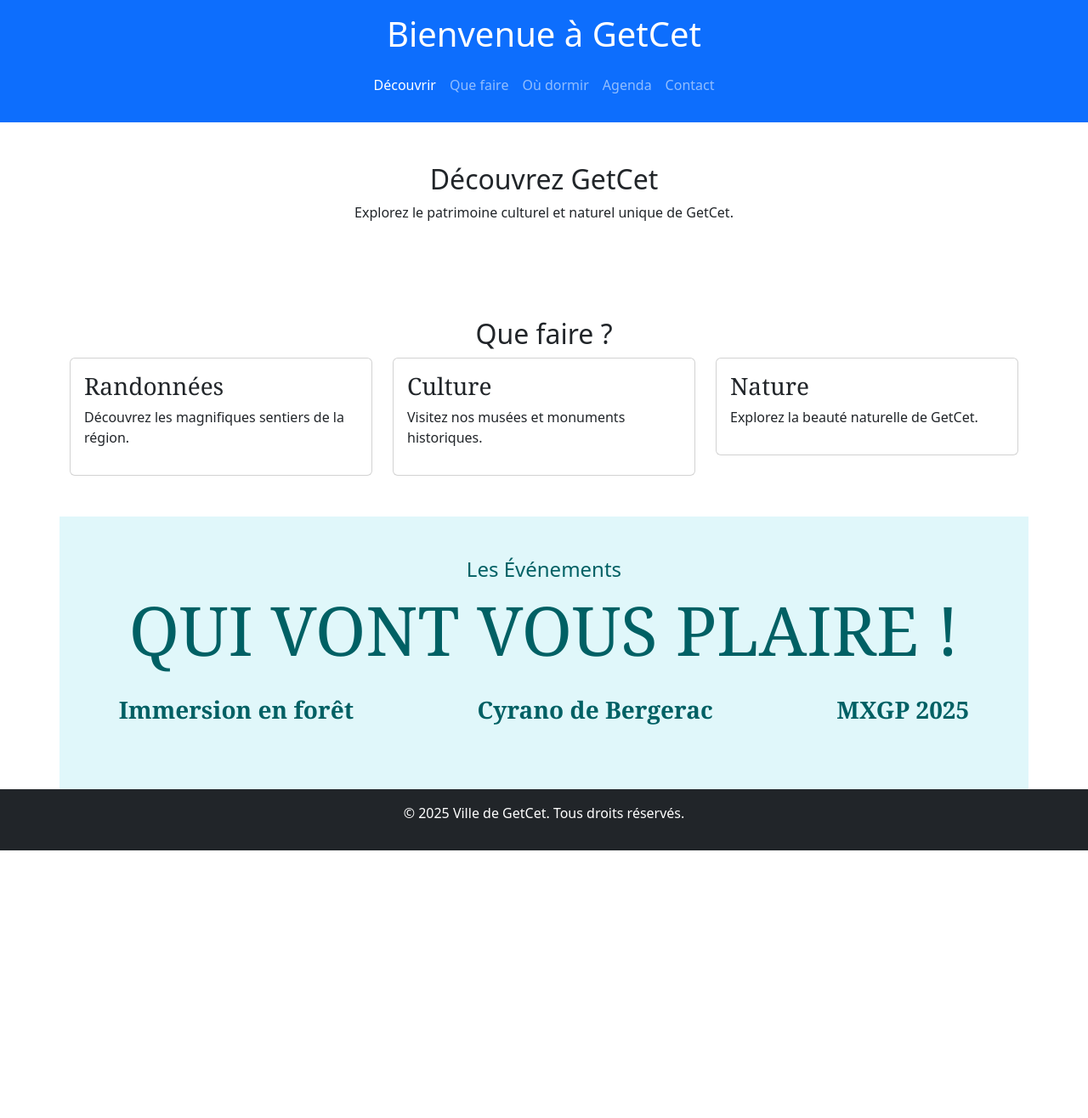
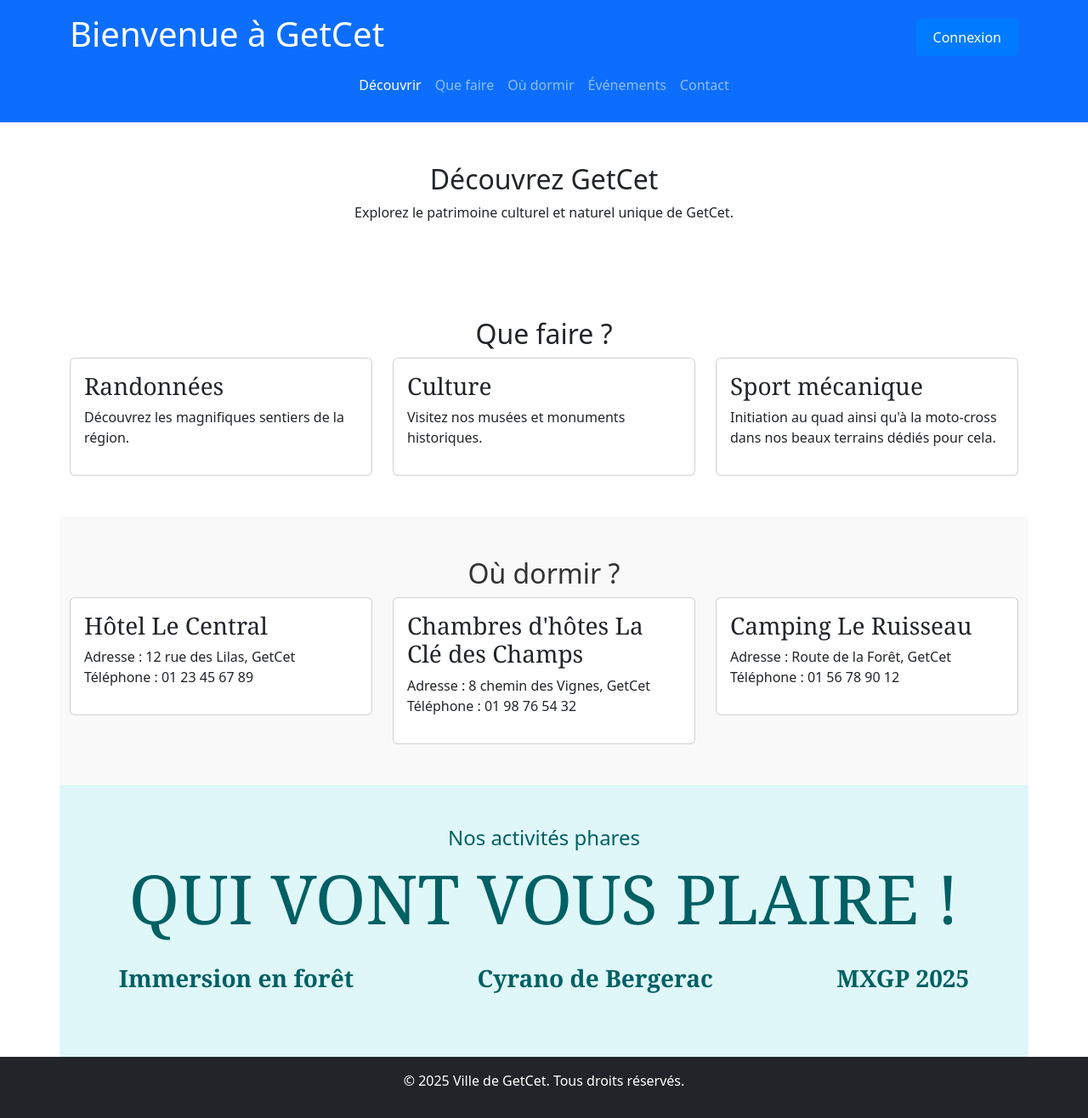
Before and after one commit to BillRPT/NouvelleVague, a CodeIgniter 4 app: the page made by app/Views/v_Accueil.php in a window 1280 px wide. Shown: the whole page at 85% size. Before the commit the page ends 1001 px from the top, so only its background shows below. Run offline with PHP 8.4 and a stand-in for CodeIgniter, Linux system fonts and the light colour scheme; the template is opened without the code that fills it, so the values that code supplies are empty; some libraries are stand-ins or nearby versions.

Commit message:
Isma2
Ajout btn connexion ( pas final )

```diff
--- a/app/Views/v_Accueil.php
+++ b/app/Views/v_Accueil.php
@@ -46,13 +46,28 @@
             text-align: center;
             margin-top: 10px;
         }
+
+        .btn-login {
+            background-color: #007bff;
+            color: #fff;
+            border: none;
+            padding: 10px 20px;
+            border-radius: 5px;
+            cursor: pointer;
+            text-decoration: none;
+        }
+        .btn-login:hover {
+            background-color: #0056b3;
+        }
     </style>
     <link href="https://cdn.jsdelivr.net/npm/bootstrap@5.3.0-alpha3/dist/css/bootstrap.min.css" rel="stylesheet">
   </head>
   <body>
     <header class="bg-primary text-white py-3">
-      <div class="container text-center">
+      <div class="container d-flex justify-content-between align-items-center">
         <h1>Bienvenue à GetCet</h1>
+        <a href="#" class="btn-login">Connexion</a>
+      </div>
       <nav class="navbar navbar-expand-lg navbar-dark">
         <div class="container-fluid">
           <button class="navbar-toggler" type="button" data-bs-toggle="collapse" data-bs-target="#navbarNav" aria-controls="#navbarNav" aria-expanded="false" aria-label="Toggle navigation">
@@ -70,7 +85,7 @@
                 <a class="nav-link" href="#hebergement">Où dormir</a>
               </li>
               <li class="nav-item">
-                  <a class="nav-link" href="#agenda">Agenda</a>
+                <a class="nav-link" href="#evenements">Événements</a>
               </li>
               <li class="nav-item">
                 <a class="nav-link" href="#contact">Contact</a>
@@ -79,7 +94,6 @@
           </div>
         </div>
       </nav>
-      </div>
     </header>
     <main>
       <section id="decouvrir" class="container text-center py-5">
@@ -117,15 +131,48 @@
           <div class="col-md-4">
             <div class="card">
               <div class="card-body">
-                <h3>Nature</h3>
-                <p>Explorez la beauté naturelle de GetCet.</p>
+                <h3>Sport mécanique</h3>
+                <p>Initiation au quad ainsi qu'à la moto-cross dans nos beaux terrains dédiés pour cela.</p>
+              </div>
+            </div>
+          </div>
+        </div>
+      </section>
+      <section id='hebergement' class='container py-5' style='background-color: #f9f9f9; color: #333;'>
+        <h2 class="text-center">Où dormir ?</h2>
+        <div class="row">
+          <div class="col-md-4">
+            <div class="card">
+              <div class="card-body">
+                <h3>Hôtel Le Central</h3>
+                <p>Adresse : 12 rue des Lilas, GetCet<br> Téléphone : 01 23 45 67 89</p>
+                <?php
+                  $imageProperties = ['src' => "Image/ImageHotelCentral.jpg"];
+                  echo img($imageProperties);
+                ?>
+              </div>
+            </div>
+          </div>
+          <div class="col-md-4">
+            <div class="card">
+              <div class="card-body">
+                <h3>Chambres d'hôtes La Clé des Champs</h3>
+                <p>Adresse : 8 chemin des Vignes, GetCet<br> Téléphone : 01 98 76 54 32</p>
+              </div>
+            </div>
+          </div>
+          <div class="col-md-4">
+            <div class="card">
+              <div class="card-body">
+                <h3>Camping Le Ruisseau</h3>
+                <p>Adresse : Route de la Forêt, GetCet<br> Téléphone : 01 56 78 90 12</p>
               </div>
             </div>
           </div>
         </div>
       </section>
       <section id='evenements' class='container py-5' style='background-color: #e0f7fa; color: #006064;'>
-        <h4 class='text-center'>Les Événements</h4>
+        <h4 class='text-center'>Nos activités phares</h4>
         <h3 class="outlined-text display-1 text-center">QUI VONT VOUS PLAIRE !</h3>
         <div class='custom-row'>
           <div class="zoom">
```
Also changed, not shown: public/Image/ImageHotelCentral.jpg (added). Lines whose indentation alone changed are shown as unchanged.
